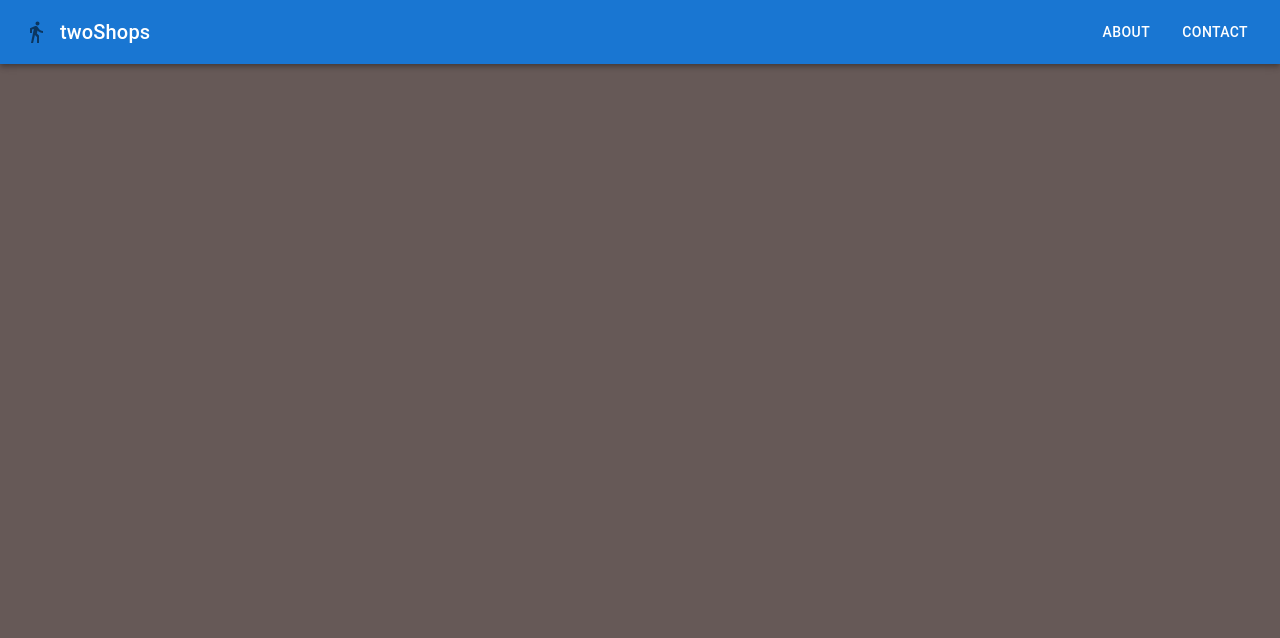
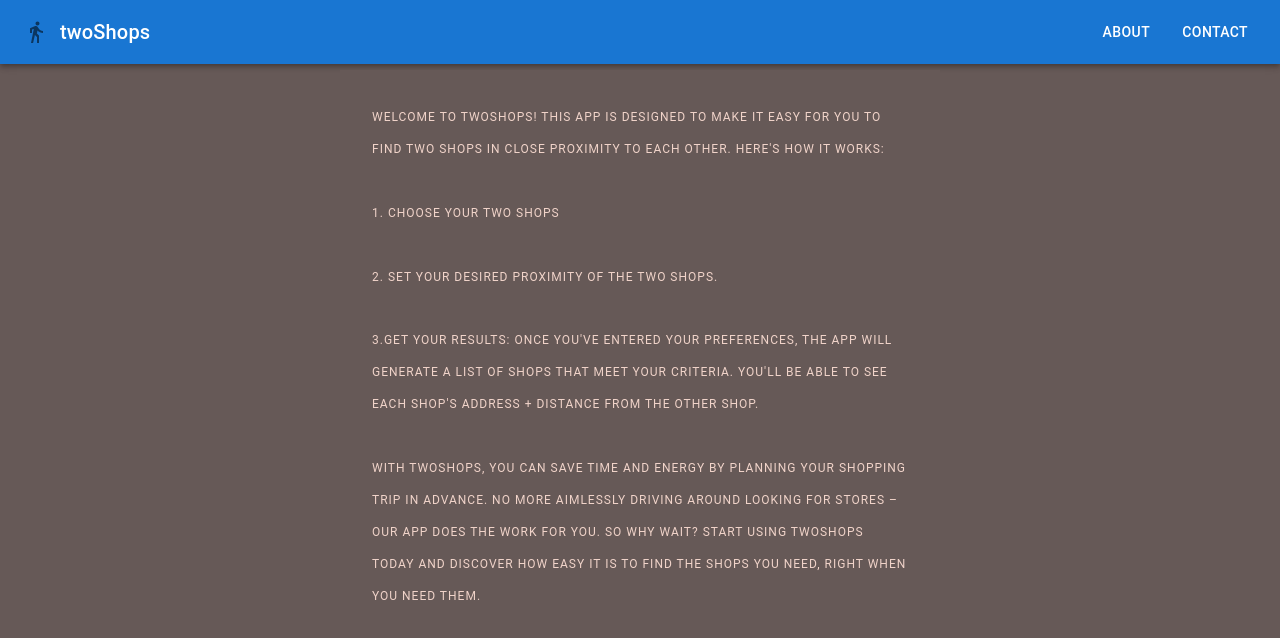
Before and after one commit to zopitty/Projects, a React (Vite) app in the folder p2-twoShops/twoShopsApp/: page /about in a window 1280 px wide. Shown: the top 638 px of the page. Built offline with nearby package versions, Linux system fonts and the light colour scheme.

Commit message:
Complete app
somewhat

```diff
--- a/p2-twoShops/twoShopsApp/src/pages/About.jsx
+++ b/p2-twoShops/twoShopsApp/src/pages/About.jsx
@@ -4,13 +4,40 @@
 const About = () => {
   const style = {
     position: "absolute",
-    top: "50%",
+    top: "40%",
     left: "50%",
     transform: "translate(-50%, -50%)",
     bgcolor: "#665957",
+    height: 500,
+    width: 600,
     p: 4,
   };
-  return <Box sx={style}></Box>;
+  return (
+    <Box sx={style}>
+      <Typography variant="overline" align="left" sx={{ color: "#f0d3c9" }}>
+        Welcome to twoShops! This app is designed to make it easy for you to
+        find two shops in close proximity to each other. Here's how it works:
+        <br />
+        <br />
+        1. Choose your two shops
+        <br />
+        <br />
+        2. Set your desired proximity of the two shops.
+        <br />
+        <br />
+        3.Get your results: Once you've entered your preferences, the app will
+        generate a list of shops that meet your criteria. You'll be able to see
+        each shop's address + distance from the other shop.
+        <br />
+        <br />
+        With twoShops, you can save time and energy by planning your shopping
+        trip in advance. No more aimlessly driving around looking for stores –
+        our app does the work for you. So why wait? Start using twoShops today
+        and discover how easy it is to find the shops you need, right when you
+        need them.
+      </Typography>
+    </Box>
+  );
 };
 
 export default About;
--- a/p2-twoShops/twoShopsApp/src/pages/Contact.jsx
+++ b/p2-twoShops/twoShopsApp/src/pages/Contact.jsx
@@ -32,8 +32,8 @@
           </Typography>
         </CardContent>
         <CardActions>
-          <Button size="small">Call</Button>
-          <Button size="small">Message</Button>
+          <Button size="small">Email</Button>
+          <Button size="small">Telegram</Button>
         </CardActions>
       </Card>
     </Box>
--- a/p2-twoShops/twoShopsApp/src/pages/Display.jsx
+++ b/p2-twoShops/twoShopsApp/src/pages/Display.jsx
@@ -3,10 +3,10 @@
 import ResultsModal from "../components/ResultsModal";
 
 const Display = () => {
-  const [allShops, setAllShops] = useState([]);
-  const [distanceSelected, setDistanceSelected] = useState();
-  const [location1, setLocation1] = useState("");
-  const [location2, setLocation2] = useState("");
+  const [allShops, setAllShops] = useState([]); //GET will be set here
+  const [distanceSelected, setDistanceSelected] = useState(); //for input distance
+  const [location1, setLocation1] = useState(""); //for input location 1
+  const [location2, setLocation2] = useState(""); //for input location 2
 
   //fetching data
   const getData = async () => {
@@ -19,7 +19,6 @@
   useEffect(() => {
     getData();
   }, []);
-  //finish fetch
 
   //calculation between 2 points
   const earthRadius = 6371;
@@ -38,7 +37,6 @@
     const convertedD = Math.round(d * 100000) / 100; //meters
     return convertedD;
   };
-  //end calculation between 2 points
 
   //for comparing element in the array then executing the displacement calculation
   const [results, setResults] = useState([]); //displacement results
@@ -52,30 +50,32 @@
     } else if (distanceSelected > 1000) {
       alert("PLS DON'T");
     } else {
+      //filter out what's needed from fetched data
       const filteredShops = allShops.filter((shop) => {
         return (
           shop.fields.name.stringValue === location1 ||
           shop.fields.name.stringValue === location2
         );
       });
-      console.log(filteredShops);
       const location1Array = [...postalCodeLoc1];
       const location2Array = [...postalCodeLoc2];
       const resultsArray = [...results];
+      //nested For loop :( to compare elements of the filtered array
       for (let i = 0; i < filteredShops.length; i++) {
         for (let j = i + 1; j < filteredShops.length; j++) {
           if (
             filteredShops[i].fields.name.stringValue !==
             filteredShops[j].fields.name.stringValue
           ) {
+            //apply Great Circle formula
             const displacement = haversine(
               filteredShops[i].fields.lat.doubleValue,
               filteredShops[j].fields.lat.doubleValue,
               filteredShops[i].fields.long.doubleValue,
               filteredShops[j].fields.long.doubleValue
             );
+            //only push based on maximum distance(aka distanceSelected) set by the user
             if (displacement < distanceSelected) {
-              console.log("counter");
               resultsArray.push(displacement);
               location1Array.push(filteredShops[i].fields.postal.stringValue);
               location2Array.push(filteredShops[j].fields.postal.stringValue);
```
